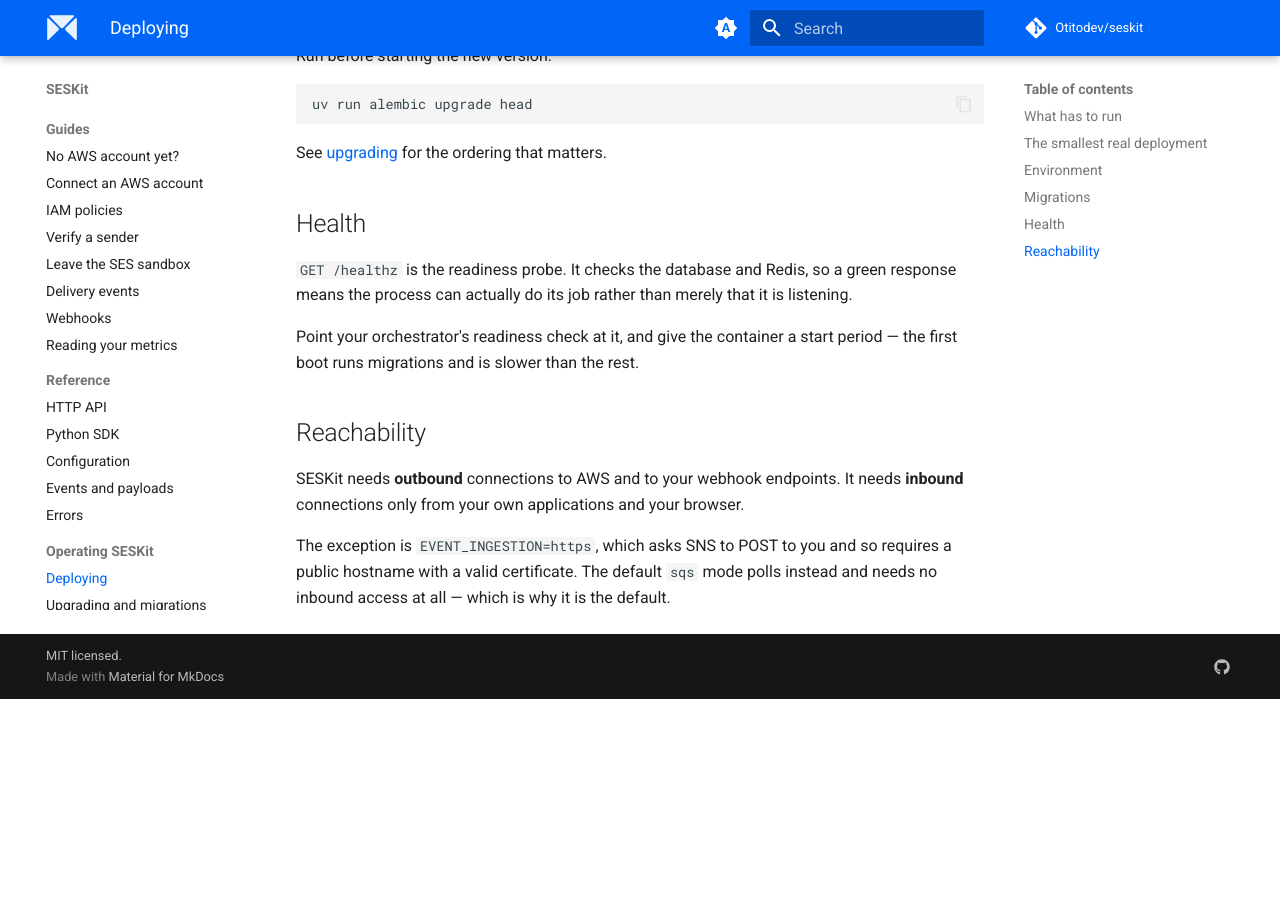
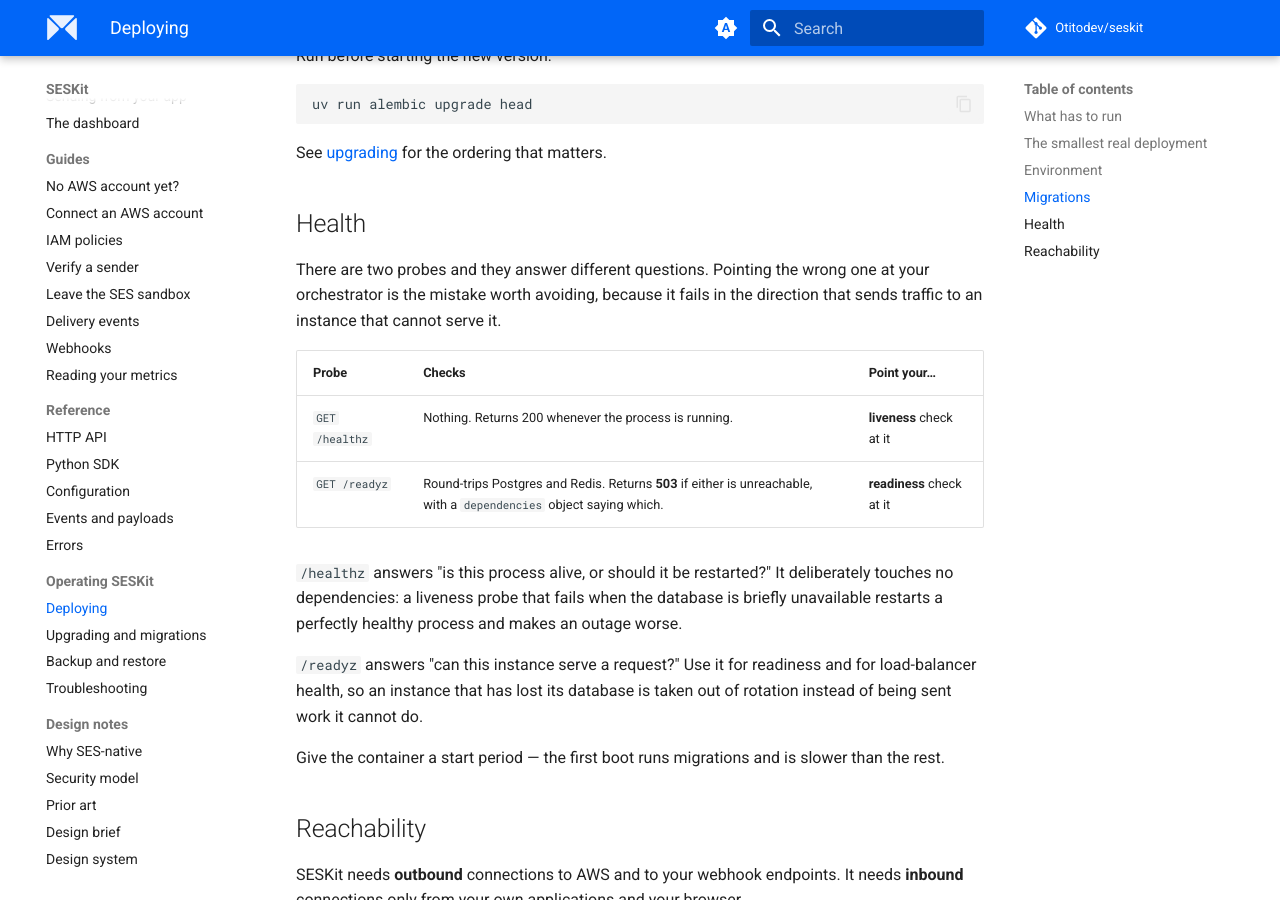
Before and after one commit to Otitodev/seskit, an MkDocs documentation site: the page built from docs/operating/deploying.md, in a window 1280 px wide and 900 px high, scrolled down 1365 px. Built offline with MkDocs 1.6.1 and Material for MkDocs 9.7.7, drawn with Linux system fonts in a browser that asks for light colours; comment, search, counter and statistics services are not loaded; before the commit the page ends 2064 px from its top, so only the background shows below that.

Commit message:
docs: correct which probe is the readiness check
deploying.md said `GET /healthz` was the readiness probe and that it checked
the database and Redis. It is the liveness probe and checks nothing; `/readyz`
is the readiness probe, and it was not mentioned in the prose docs at all.

This fails in the direction that matters. Verified against a running stack:
with Postgres stopped, `/healthz` still answered 200 while `/readyz` answered
503 with `database: false`. An operator following the old text had a readiness
probe that kept a dead instance in rotation.

Both are now documented with what each checks and which orchestrator check to
point at it, including why the liveness probe touches no dependencies - one
that fails on a brief database blip restarts a healthy process and makes an
outage worse. upgrading.md's post-upgrade check moves to `/readyz` for the same
reason: `/healthz` passes with the database still unreachable, which is exactly
the state a bad upgrade leaves behind.

```diff
--- a/docs/operating/deploying.md
+++ b/docs/operating/deploying.md
@@ -56,12 +56,26 @@
 
 ## Health
 
-`GET /healthz` is the readiness probe. It checks the database and Redis, so a
-green response means the process can actually do its job rather than merely
-that it is listening.
+There are two probes and they answer different questions. Pointing the wrong
+one at your orchestrator is the mistake worth avoiding, because it fails in the
+direction that sends traffic to an instance that cannot serve it.
 
-Point your orchestrator's readiness check at it, and give the container a start
-period — the first boot runs migrations and is slower than the rest.
+| Probe | Checks | Point your… |
+|---|---|---|
+| `GET /healthz` | Nothing. Returns 200 whenever the process is running. | **liveness** check at it |
+| `GET /readyz` | Round-trips Postgres and Redis. Returns **503** if either is unreachable, with a `dependencies` object saying which. | **readiness** check at it |
+
+`/healthz` answers "is this process alive, or should it be restarted?" It
+deliberately touches no dependencies: a liveness probe that fails when the
+database is briefly unavailable restarts a perfectly healthy process and makes
+an outage worse.
+
+`/readyz` answers "can this instance serve a request?" Use it for readiness and
+for load-balancer health, so an instance that has lost its database is taken
+out of rotation instead of being sent work it cannot do.
+
+Give the container a start period — the first boot runs migrations and is
+slower than the rest.
 
 ## Reachability
 
```
Also changed, not shown: docs/operating/upgrading.md (+3 -1 lines), 1 other file.
